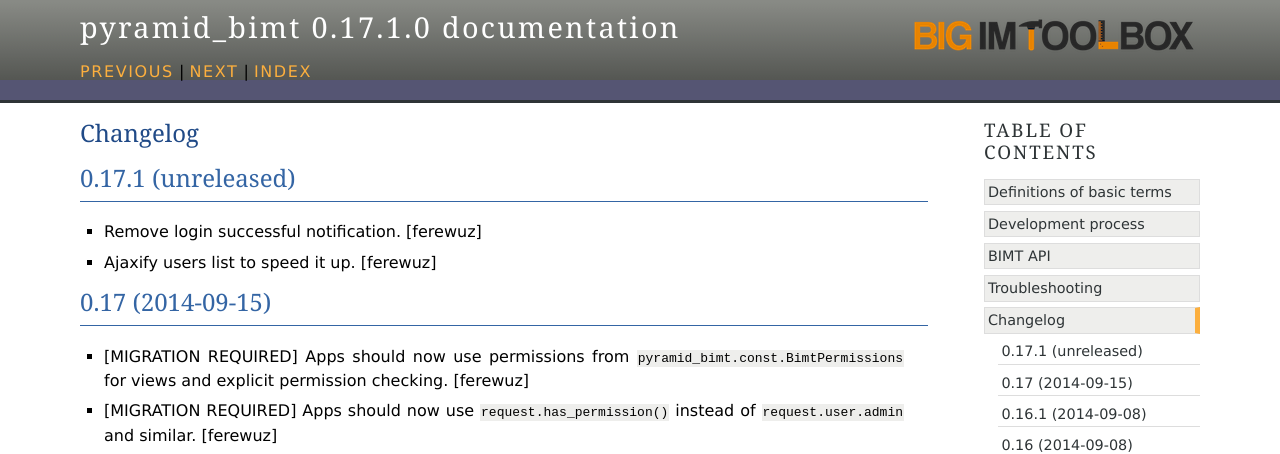
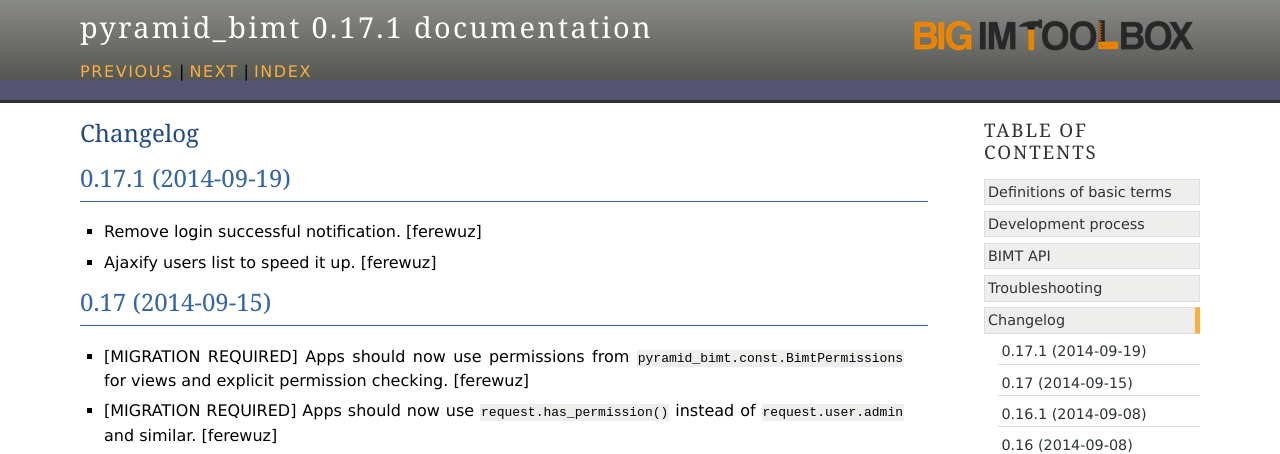
Before and after one commit to persho/pyramid_bimt, a Sphinx documentation site: the page built from docs/CHANGELOG.rst, in a window 1280 px wide and 900 px high. Shown: the top 454 px of the window. Built offline with Sphinx 7.4.7, drawn with Linux system fonts in a browser that asks for light colours.

Commit message:
Preparing release 0.17.1

```diff
--- a/docs/CHANGELOG.rst
+++ b/docs/CHANGELOG.rst
@@ -2,7 +2,7 @@ Changelog
 =========
 
 
-0.17.1 (unreleased)
+0.17.1 (2014-09-19)
 -------------------
 
 - Remove login successful notification.
--- a/setup.py
+++ b/setup.py
@@ -18,7 +18,7 @@ long_description = \
 
 setup(
     name='pyramid_bimt',
-    version='0.17.1.dev0',
+    version='0.17.1',
     description='Base package for BIMT apps.',
     long_description=long_description,
     classifiers=[
```
